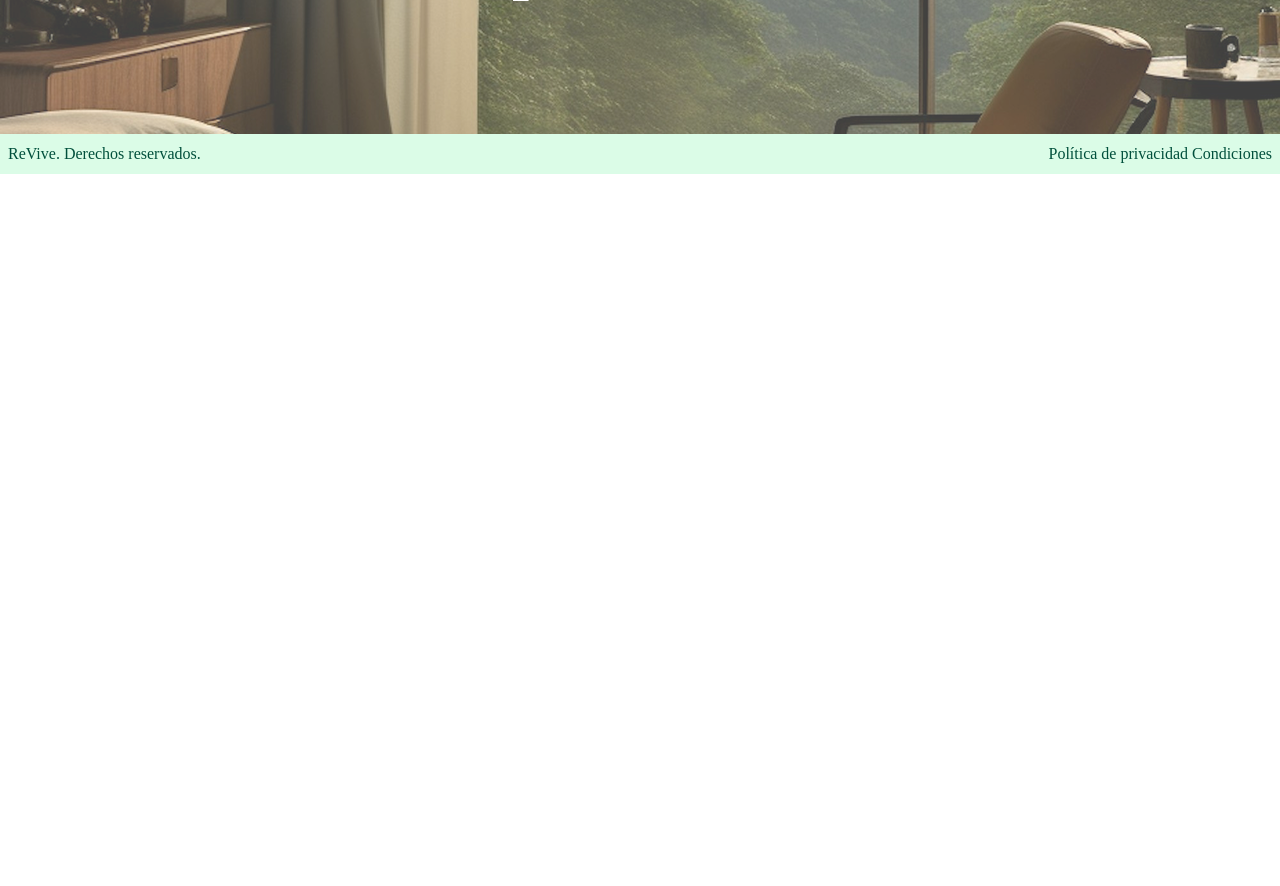
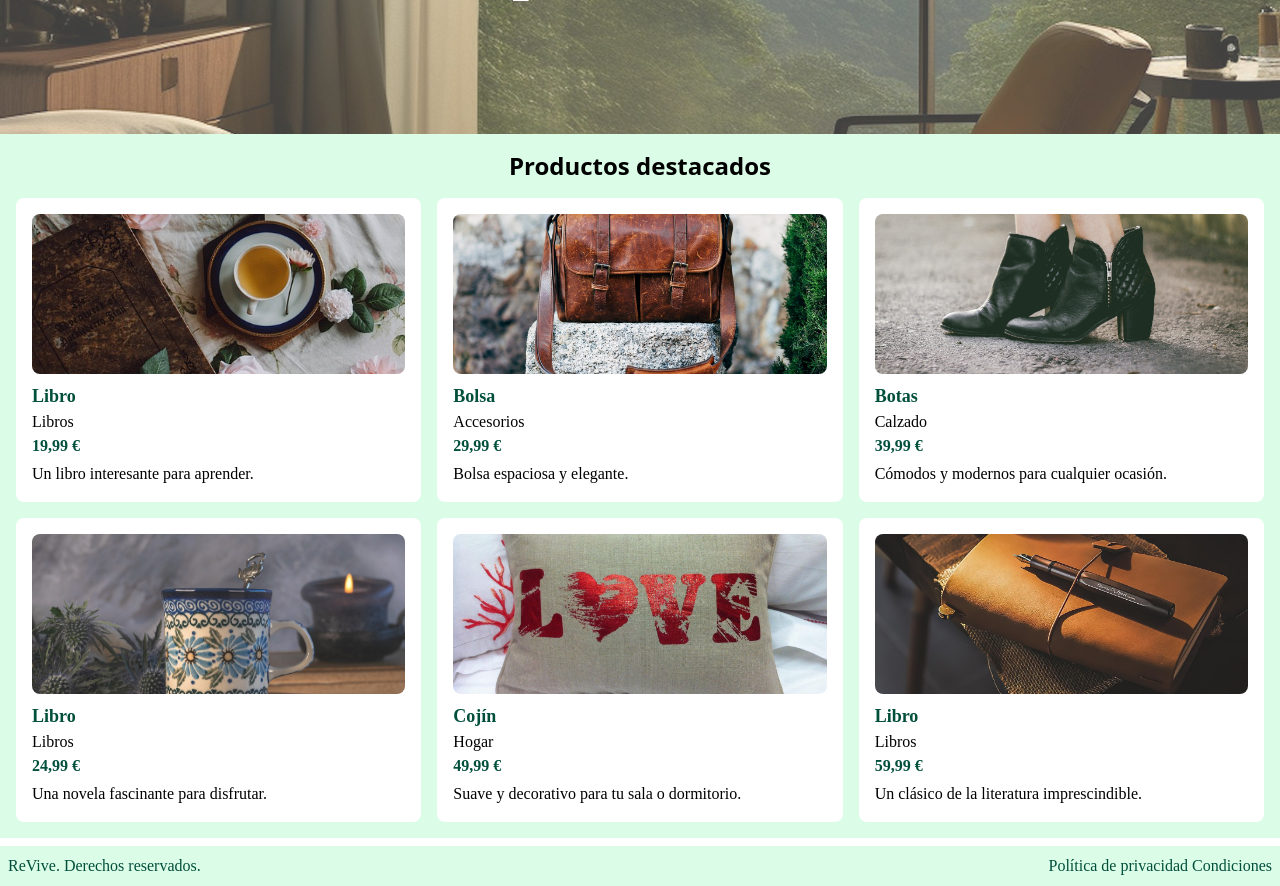
Before and after one commit to Hackathon-ReVive/ReVive-front, a React (Vite) app: page / in a window 1280 px wide. Shown: the part 1340-2226 px from the top of the page. Before the commit the page ends 1514 px from the top, so only its background shows below. Built offline with nearby package versions, Linux system fonts and the light colour scheme.

Commit message:
feat(RV-24):Create product display and update home with featured products

```diff
--- /dev/null
+++ b/src/components/Featured.jsx
@@ -0,0 +1,34 @@
+import React, { useState} from "react";
+import Product from "./Product";
+
+function Featured() {
+    const [hoveredId, setHoveredId] = useState(null);
+
+    const products = [
+        { id: 0, image: "/assets/product0.jpg", name: "Libro", price: 19.99, type: "Libros", description: "Un libro interesante para aprender." },
+        { id: 1, image: "/assets/product1.jpg", name: "Bolsa", price: 29.99, type: "Accesorios", description: "Bolsa espaciosa y elegante." },
+        { id: 2, image: "/assets/product2.jpg", name: "Botas", price: 39.99, type: "Calzado", description: "Cómodos y modernos para cualquier ocasión." },
+        { id: 3, image: "/assets/product3.jpg", name: "Libro", price: 24.99, type: "Libros", description: "Una novela fascinante para disfrutar." },
+        { id: 4, image: "/assets/product4.jpg", name: "Cojín", price: 49.99, type: "Hogar", description: "Suave y decorativo para tu sala o dormitorio." },
+        { id: 5, image: "/assets/product5.jpg", name: "Libro", price: 59.99, type: "Libros", description: "Un clásico de la literatura imprescindible." },
+    ];
+
+    return (
+        <section className="container bg-green-100 w-full mx-auto p-4">
+            <h1 className="text-2xl font-bold mb-4 text-center">Productos destacados</h1>
+                <div className="grid grid-cols-1 sm:grid-cols-3 gap-4">
+                {products.map((product) => (
+                    <div
+                    key={product.id}
+                    className={`transition-opacity duration-300 ${hoveredId !== null && hoveredId !== product.id ? "opacity-50" : "opacity-100"}`}
+                    onMouseEnter={() => setHoveredId(product.id)}
+                    onMouseLeave={() => setHoveredId(null)}>
+                    <Product {...product} />
+                    </div>
+                ))}
+                </div>
+        </section>
+    );
+}
+
+export default Featured
--- a/src/components/Footer.jsx
+++ b/src/components/Footer.jsx
@@ -1,6 +1,6 @@
 function Footer() {
     return (
-        <footer className="text-emerald-900 bg-green-100 flex justify-between font-['Fira_Sans']">
+        <footer className="mt-2 text-emerald-900 bg-green-100 flex justify-between font-['Fira_Sans']">
             <div className="flex align-items-start items-center p-2">
                 <p>ReVive. Derechos reservados.</p>
             </div>
--- a/src/pages/Home.jsx
+++ b/src/pages/Home.jsx
@@ -1,6 +1,7 @@
 import Header from "./../components/Header";
 import Banner from "./../components/Banner";
 import ImageText from "../components/ImageText";
+import Featured from "../components/Featured";
 import Footer from "./../components/Footer";
 
 function Home() {
@@ -9,6 +10,7 @@ function Home() {
         <Header />
         <Banner />
         <ImageText />
+        <Featured />
         <Footer />
         </>
     );
--- a/src/pages/Products.jsx
+++ b/src/pages/Products.jsx
@@ -1,13 +1,30 @@
 import Header from "./../components/Header";
-import Footer from "./../components/Footer"
+import Product from "../components/Product";
+import Footer from "./../components/Footer";
 
 function Products() {
+    const products = [
+      { id: 0, image: "/assets/product0.jpg", name: "Libro", price: 19.99, type: "Libros", description: "Un libro interesante para aprender." },
+      { id: 1, image: "/assets/product1.jpg", name: "Bolsa", price: 29.99, type: "Accesorios", description: "Bolsa espaciosa y elegante." },
+        { id: 2, image: "/assets/product2.jpg", name: "Botas", price: 39.99, type: "Calzado", description: "Cómodos y modernos para cualquier ocasión." },
+      { id: 3, image: "/assets/product3.jpg", name: "Libro", price: 24.99, type: "Libros", description: "Una novela fascinante para disfrutar." },
+      { id: 4, image: "/assets/product4.jpg", name: "Cojín", price: 49.99, type: "Hogar", description: "Suave y decorativo para tu sala o dormitorio." },
+      { id: 5, image: "/assets/product5.jpg", name: "Libro", price: 59.99, type: "Libros", description: "Un clásico de la literatura imprescindible." },
+    ];
+
     return (
-        <>
-        <Header />
-        <h1>Será nuestra página de productos</h1>
-        <Footer />
-        </>
+            <>
+            <Header />
+                <main className="container bg-[#DCFCE7] mx-auto p-4">
+                    <h1 className="text-2xl font-bold text-center mb-6">Elige un artículo para darle una segunda vida</h1>
+                        <div className="grid grid-cols-1 sm:grid-cols-1 md:grid-cols-3 lg:grid-cols-4 gap-4">
+                        {products.map((product) => (
+                        <Product key={product.id} {...product} />
+                        ))}
+                        </div>
+                </main>
+          <Footer />
+          </>
       );
     };
 
```
